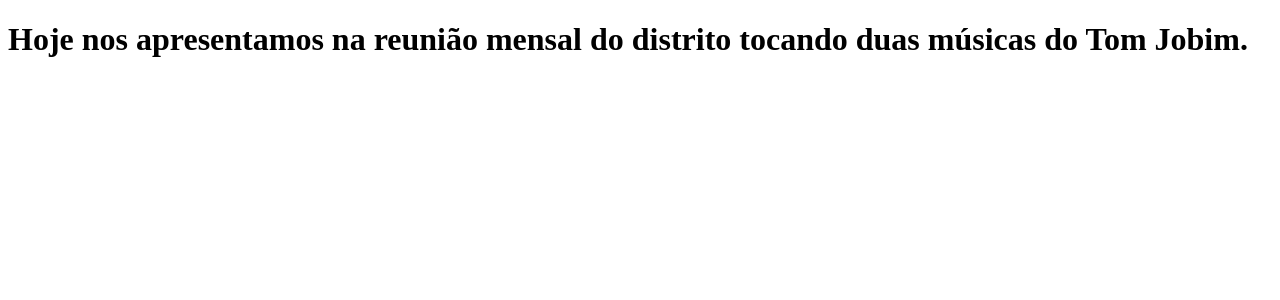
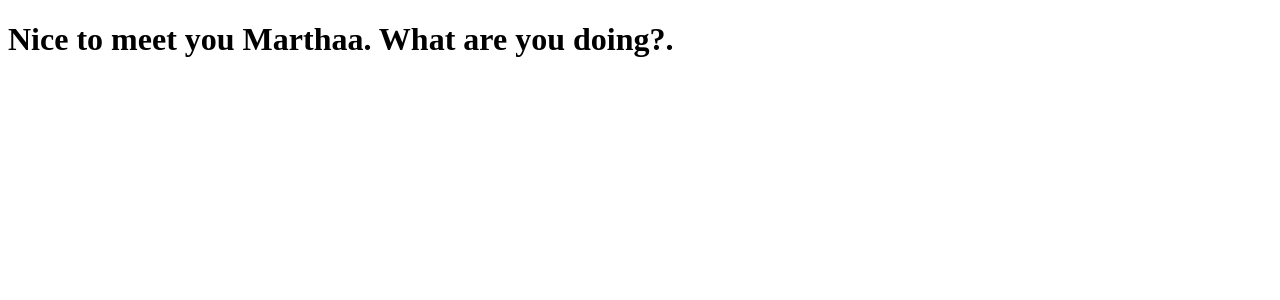
Before and after one commit to pfillipi/itpanytt, a Next.js app: page / in a window 1280 px wide. Shown: the top 300 px of the page. Built offline with nearby package versions, Linux system fonts and the light colour scheme.

Commit message:
Meldinger

```diff
--- a/pages/index.js
+++ b/pages/index.js
@@ -1,5 +1,5 @@
 function Home() {
-    return <h1>Hoje nos apresentamos na reunião mensal do distrito tocando duas músicas do Tom Jobim.</h1>
+    return <h1>Nice to meet you Marthaa. What are you doing?.</h1>
 }
 
 export default Home;
```
